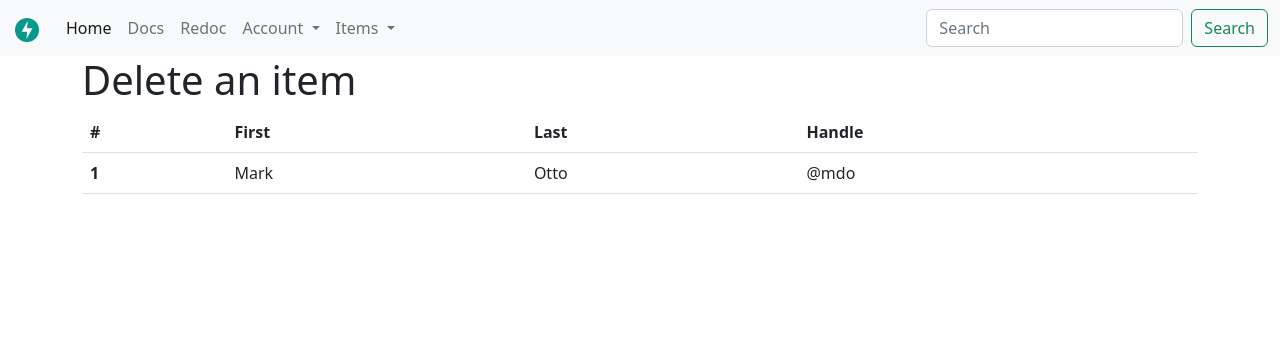
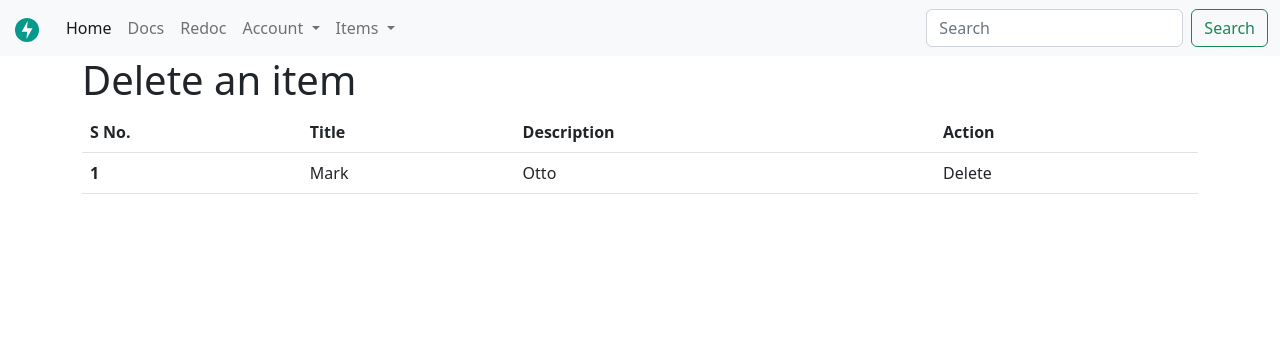
Before and after one commit to shahlep/fastApi-fun-9, a FastAPI app: page /delete-an-item in a window 1280 px wide. Shown: the top 356 px of the page. Run offline with FastAPI, Linux system fonts and the light colour scheme.

Commit message:
fastApi fun 283

```diff
--- a/templates/show_item_to_delete_page.html
+++ b/templates/show_item_to_delete_page.html
@@ -15,10 +15,10 @@
         <table class="table">
             <thead>
                 <tr>
-                    <th scope="col">#</th>
-                    <th scope="col">First</th>
-                    <th scope="col">Last</th>
-                    <th scope="col">Handle</th>
+                    <th scope="col">S No.</th>
+                    <th scope="col">Title</th>
+                    <th scope="col">Description</th>
+                    <th scope="col">Action</th>
                 </tr>
             </thead>
             <tbody>
@@ -26,7 +26,7 @@
                     <th scope="row">1</th>
                     <td>Mark</td>
                     <td>Otto</td>
-                     <td>@mdo</td>
+                     <td>Delete</td>
                 </tr>
             </tbody>
         </table>
```
